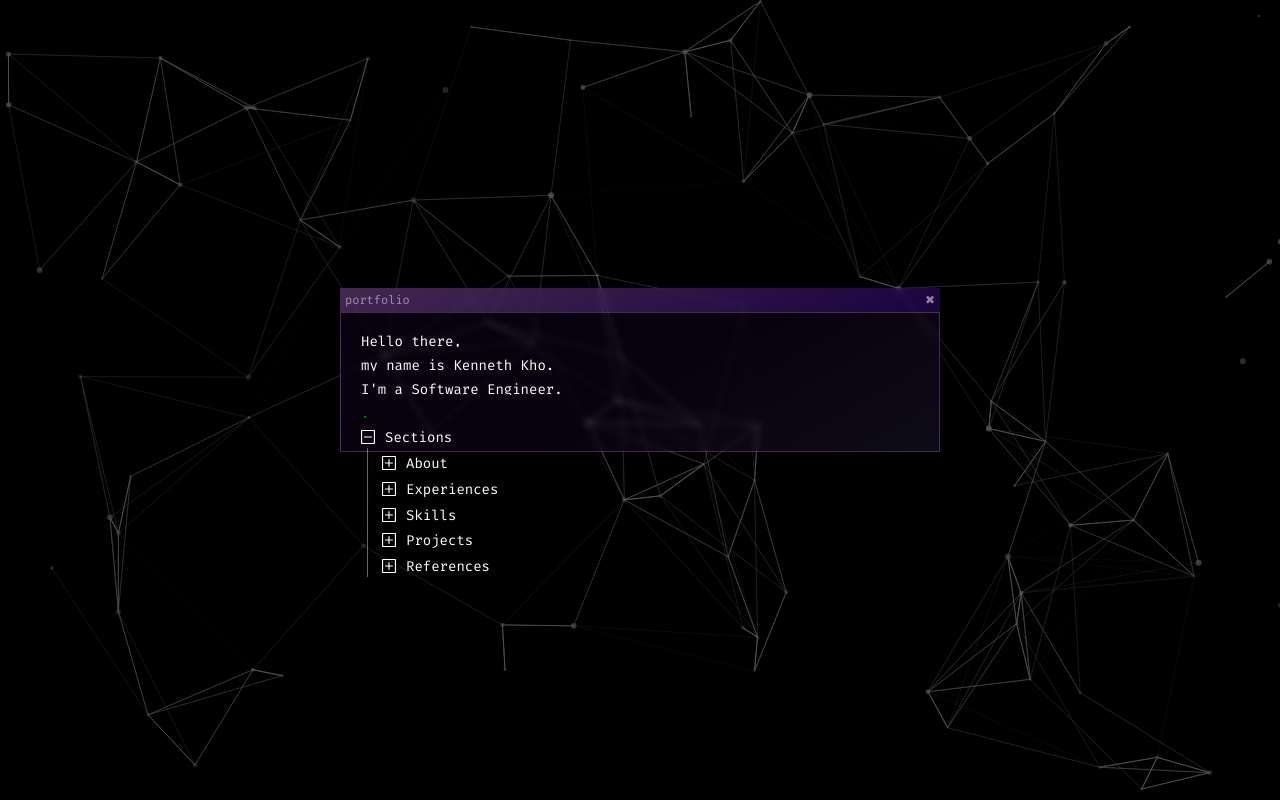
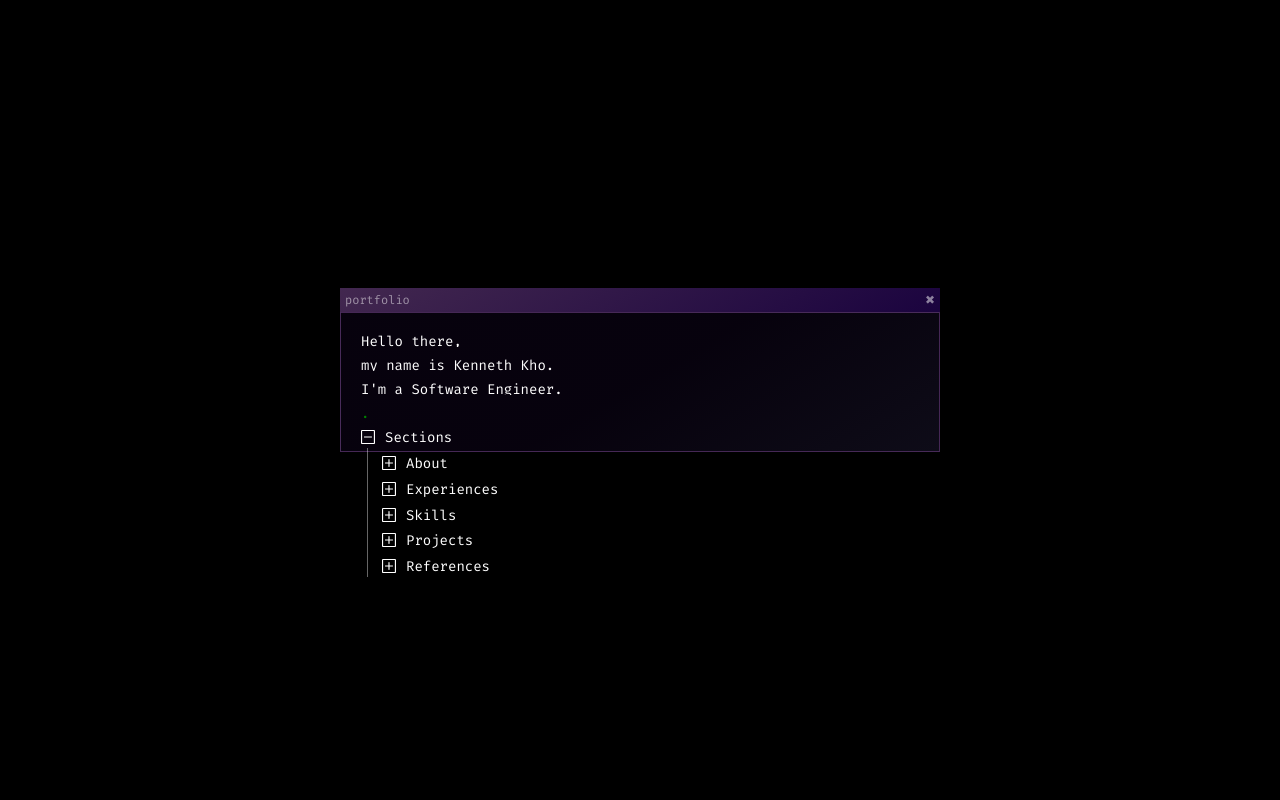
Before and after one commit to kenneth-1203/portfolio, a React (Create React App) app: page / in a window 1280 px wide. Built offline with nearby package versions, Linux system fonts and the light colour scheme.

Commit message:
Remove background

```diff
--- a/src/components/Main/index.tsx
+++ b/src/components/Main/index.tsx
@@ -8,7 +8,7 @@ import { CommandLine } from "../CommandLine";
 export const Main: FC = () => {
   return (
     <>
-      <Background />
+      {/* <Background /> */}
       <CommandLine />
       {/* <MenuSelection /> */}
     </>
```
